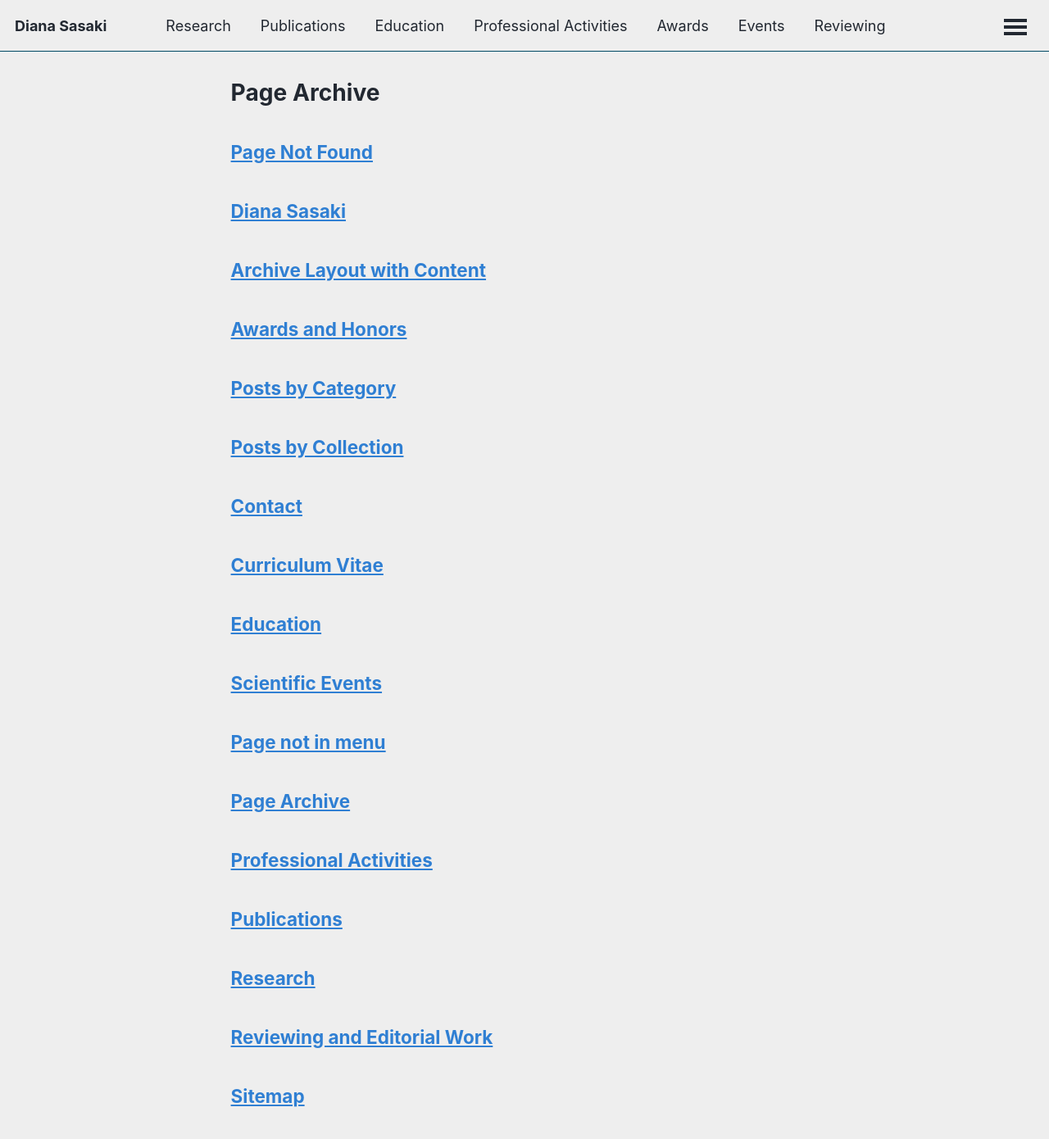
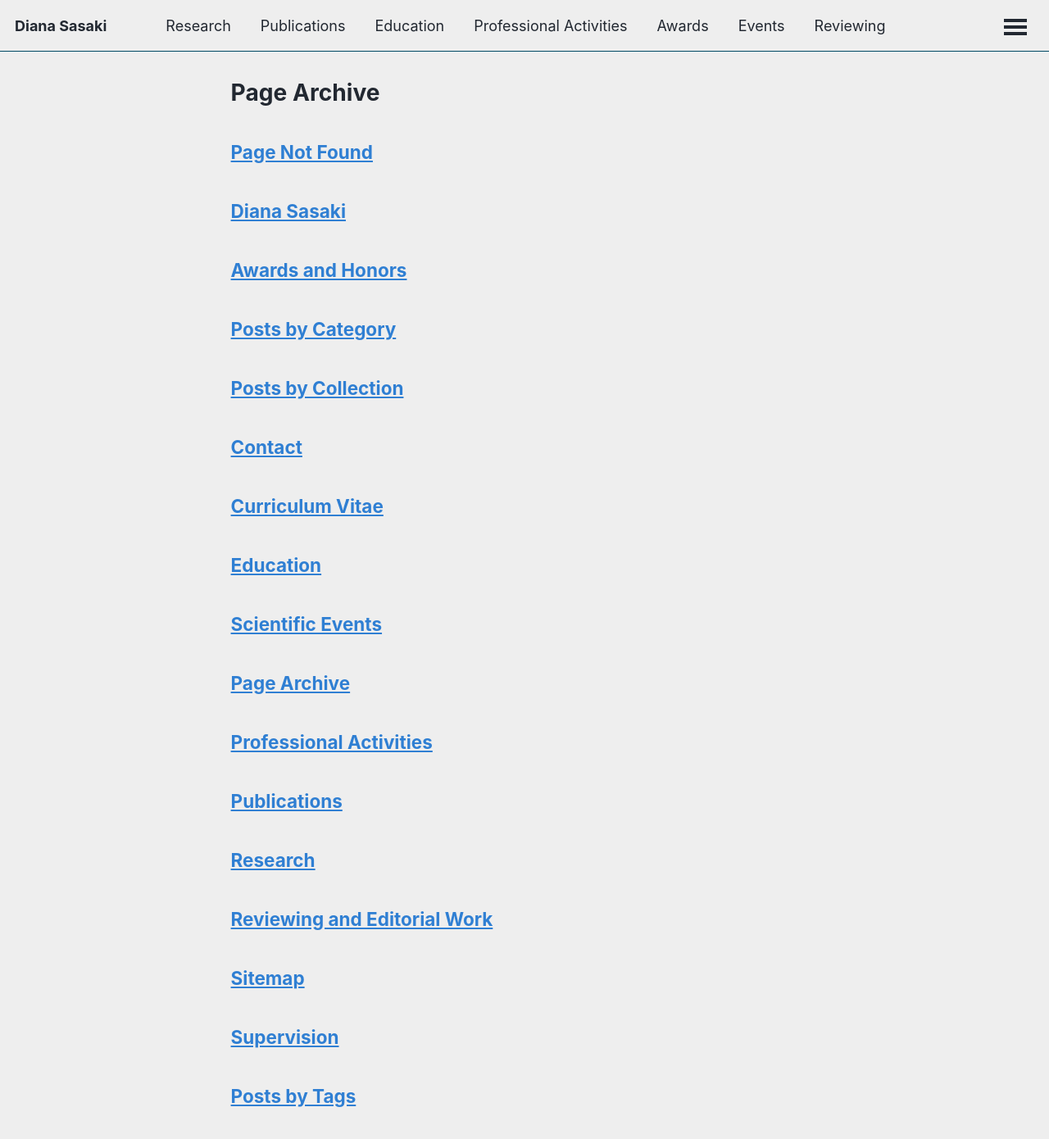
Before and after one commit to dianasasaki/dianasasaki.github.io, a Jekyll site: the page built from _pages/page-archive.html, in a window 1280 px wide and 1400 px high. Shown: the top 1390 px of the window at 82% size. Built offline with Jekyll 4.4.1, drawn with Linux system fonts in a browser that asks for light colours; a script bundle is joined from its source files by our own code; library files that are not in the unit come from our copies; some of the changed text lies outside the part shown.

Commit message:
Add files via upload
updates

```diff
--- a/_config.yml
+++ b/_config.yml
@@ -167,8 +167,12 @@ analytics:
 include:
   - .htaccess
   - _pages
-  - files
 exclude:
+  - CV.md # Historical 2026 snapshot; keep locally, do not publish the outdated copy.
+  - files # Theme sample PDFs and BibTeX, not Diana Sasaki's publications.
+  - _pages/non-menu-page.md
+  - _pages/archive-layout-with-content.md
+  - _pages/terms.md # Stock template text does not describe this site's actual settings.
   - "*.sublime-project"
   - "*.sublime-workspace"
   - .asset-cache
```
